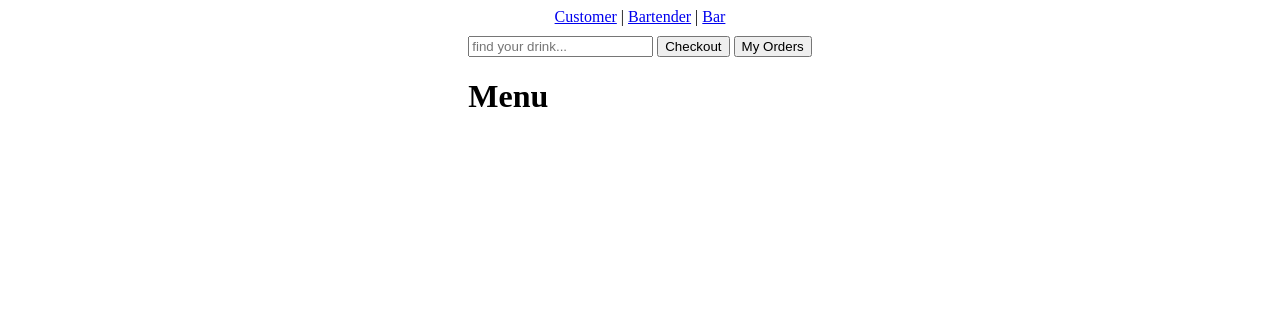
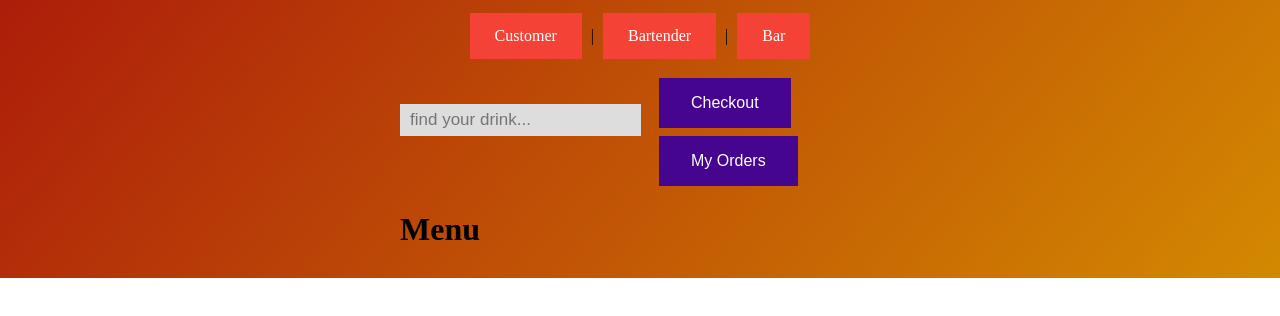
Before and after one commit to sumptingeneric/barback, a React (Vite) app: page /customer in a window 1280 px wide. Shown: the top 316 px of the page. Built offline with nearby package versions, Linux system fonts and the light colour scheme.

Commit message:
Getting up speed

```diff
--- a/src/style.css
+++ b/src/style.css
@@ -1,5 +1,7 @@
 #modal {
   background-color: rgba(0, 0, 0, 0.9);
+  background-image: url('./images/jonas-jacobsson-628316-unsplash.jpg');
+  background-repeat: no-repeat;
   position: fixed;
   left: 0;
   right: 0;
@@ -14,3 +16,51 @@
 #modal:empty {
   display: none;
 }
+
+body {
+  /* background-image: url('./images/topography.svg'),
+  linear-gradient(130deg, #ad1d0a, #d38901); */
+  /* background-image: url('./images/william-bout-800615-unsplash.jpg'); */
+  background-image: linear-gradient(130deg, #ad1d0a, #d38901);
+  background-repeat: no-repeat;
+  background-size: 100% 100%;
+}
+
+button {
+  background-color: #45058f;
+  border: none;
+  color: white;
+  padding: 16px 32px;
+  text-align: center;
+  font-size: 16px;
+  margin: 4px 2px;
+  transition: 0.3s;
+  display: inline-block;
+  text-decoration: none;
+  cursor: pointer;
+}
+button:hover {
+  box-shadow: 0 12px 16px 0 rgba(0,0,0,0.24), 0 17px 50px 0 rgba(0,0,0,0.19);
+}
+input {
+  float: left;
+  padding: 6px 10px;
+  margin-top: 30px;
+  margin-right: 16px;
+  background: #ddd;
+  font-size: 17px;
+  border: none;
+  cursor: pointer;
+}
+a:link, a:visited {
+  background-color: #f44336;
+  color: white;
+  padding: 14px 25px;
+  text-align: center;
+  text-decoration: none;
+  display: inline-block;
+  margin: 5px;
+}
+a:hover, a:active {
+  background-color: red;
+}
```
Also changed, not shown: 1 other file (tests, documents, lock files or other folders).
